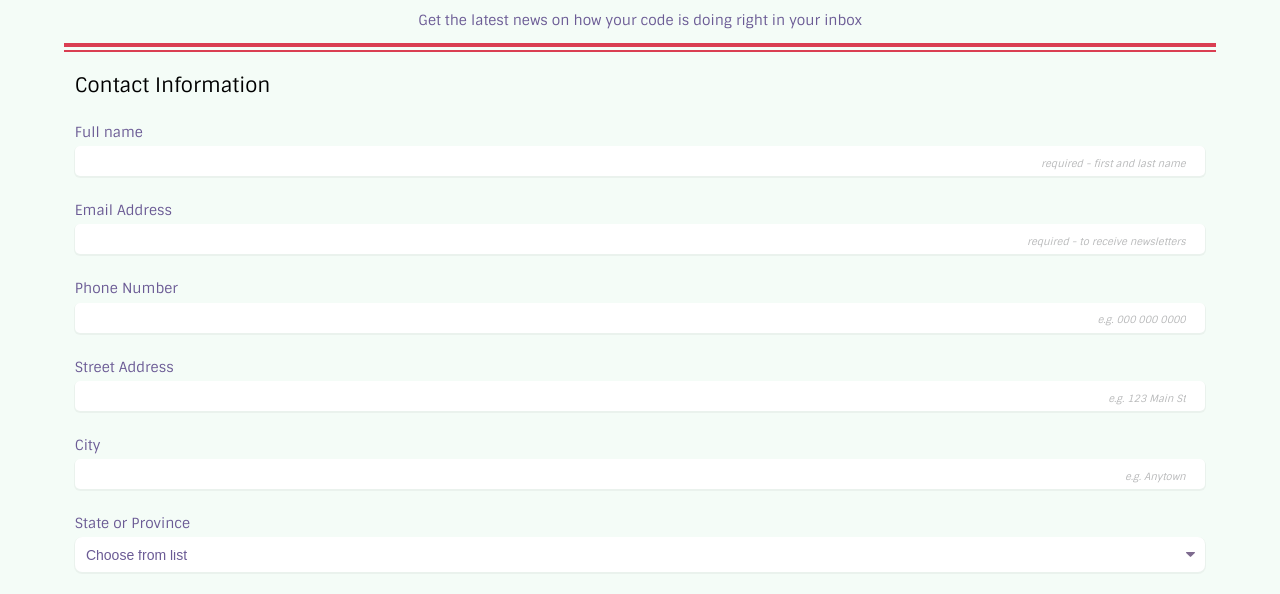
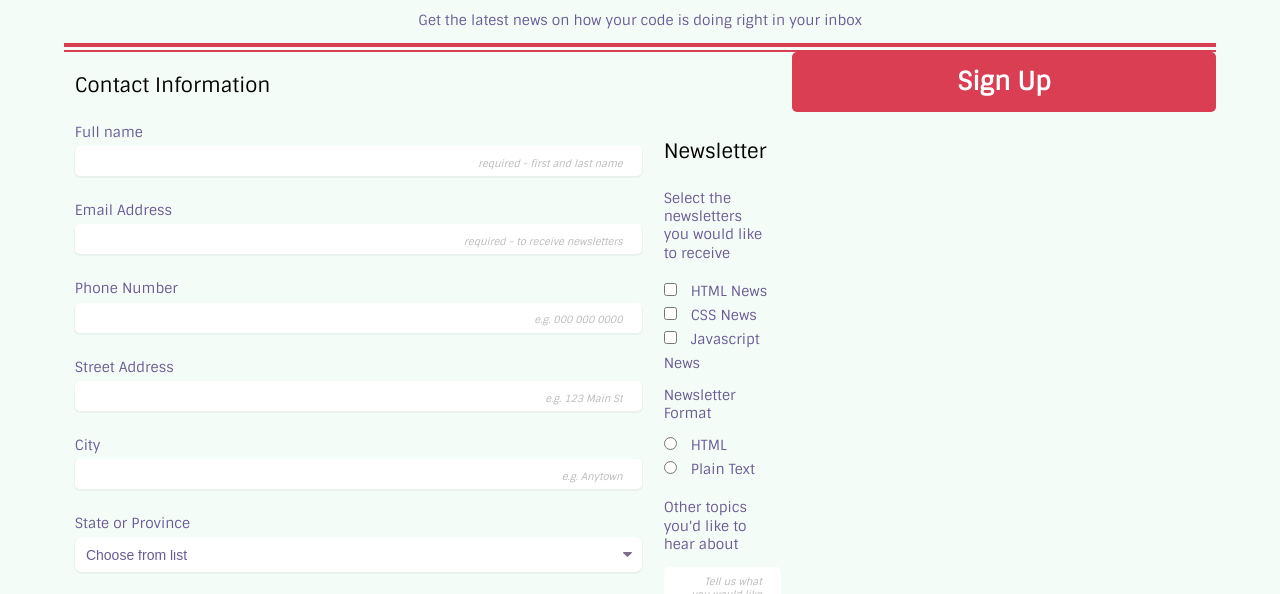
Before and after one commit to dmarriott/dm-techdegree-project-3, a plain HTML site: page index.html in a window 1280 px wide. Shown: the part 128-722 px from the top of the page. Drawn offline with Linux system fonts and the light colour scheme.

Commit message:
started 768 mq

```diff
--- a/css/style.css
+++ b/css/style.css
@@ -410,16 +410,24 @@ media query min-width 768px
 ================================================
 */
 
+@media (min-width: 768px) {
 
+.contact-info {
+    display: flex;
+    flex-direction: column;
+    justify-content: center;
+}
 
+.contact-info,
+.newsletter-options {
+    display: inline-block;
+    align-self: flex-end;
+    max-width: 768px;
+}
 
+form {
+    display: flex;
+    justify-content: space-around;
+}
 
-
-
-/*
-================================================
-================================================
-media query min-width 1024px
-================================================
-================================================
-*/
+}
```
